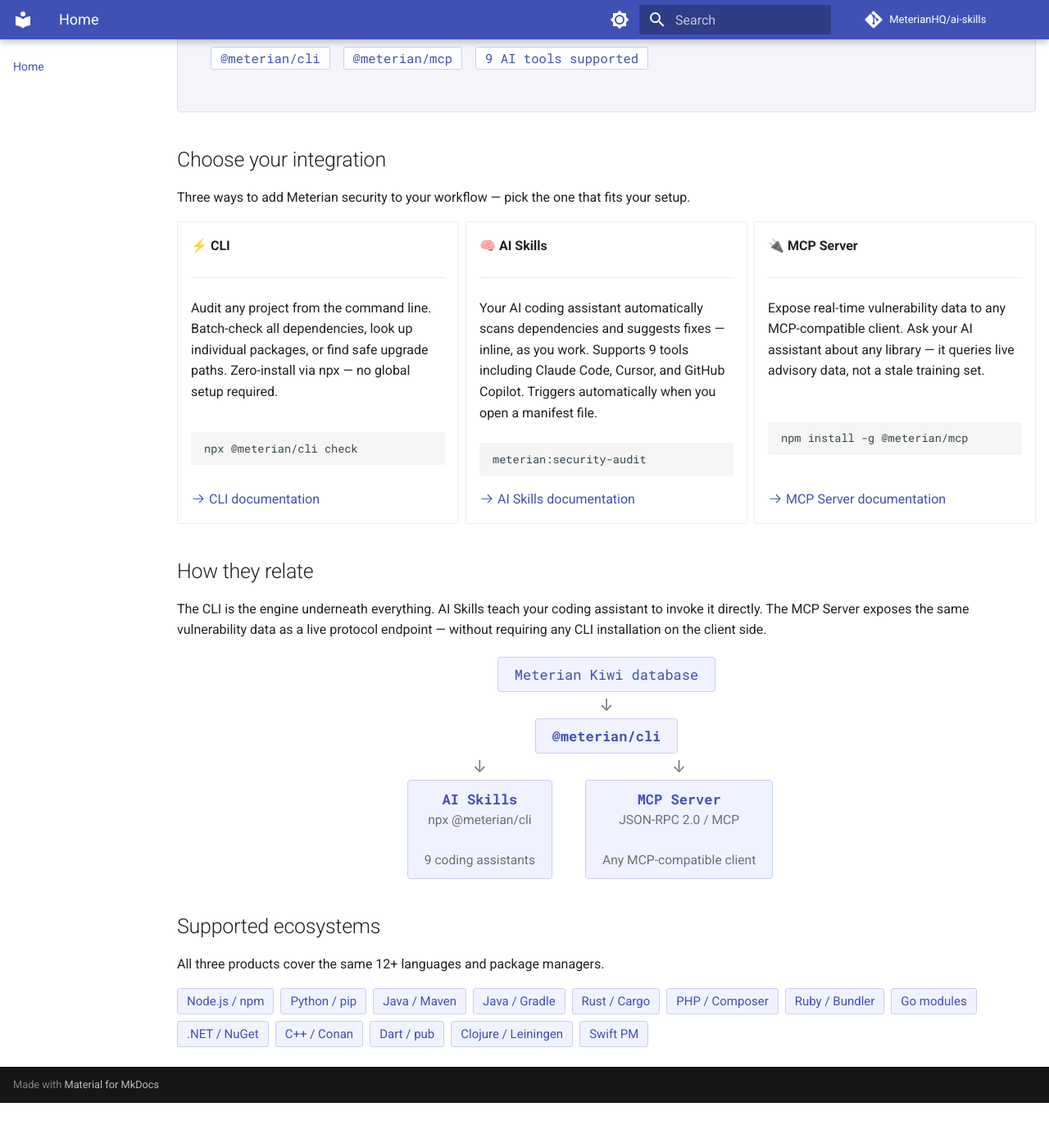
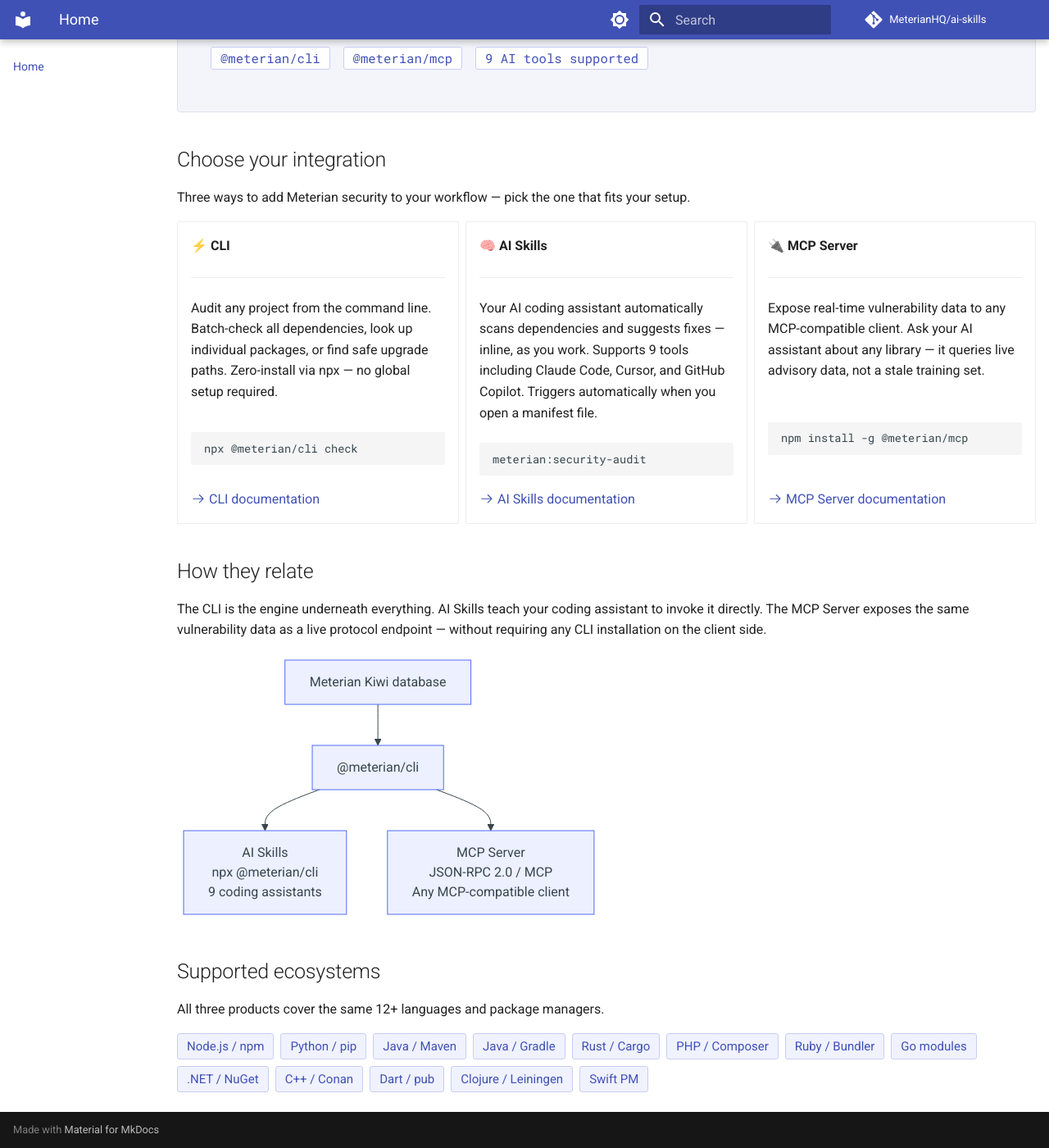
Before and after one commit to MeterianHQ/ai-skills, an MkDocs documentation site: the page built from docs/index.md, in a window 1280 px wide and 1400 px high, scrolled down 316 px. Shown: the whole window at 82% size. Built offline with MkDocs 1.6.1 and Material for MkDocs 9.7.7, drawn with Linux system fonts in a browser that asks for light colours; comment, search, counter and statistics services are not loaded; before the commit the page ends 1661 px from its top, so only the background shows below that.

Commit message:
fix(homepage): replace HTML arch diagram with Mermaid flowchart
The HTML/CSS approach couldn't draw the fork connector from CLI to both
leaves. Mermaid graph TD renders a proper top-down flowchart with correct
arrowheads and connecting lines, scales responsively on mobile, and follows
the Material theme colors (light and dark mode) automatically.

Co-Authored-By: Claude Sonnet 4.6 <noreply@anthropic.com>

````diff
--- a/docs/index.md
+++ b/docs/index.md
@@ -73,29 +73,12 @@ The CLI is the engine underneath everything. AI Skills teach your coding assista
 to invoke it directly. The MCP Server exposes the same vulnerability data as a
 live protocol endpoint — without requiring any CLI installation on the client side.
 
-<div class="arch-diagram" markdown>
-<div class="arch-db">Meterian Kiwi database</div>
-<div class="arch-arrow-down">↓</div>
-<div class="arch-cli">@meterian/cli</div>
-<div class="arch-branches">
-  <div class="arch-branch">
-    <div class="arch-arrow-down">↓</div>
-    <div class="arch-box">
-      <strong>AI Skills</strong><br>
-      <span>npx @meterian/cli</span><br>
-      <span>9 coding assistants</span>
-    </div>
-  </div>
-  <div class="arch-branch">
-    <div class="arch-arrow-down">↓</div>
-    <div class="arch-box">
-      <strong>MCP Server</strong><br>
-      <span>JSON-RPC 2.0 / MCP</span><br>
-      <span>Any MCP-compatible client</span>
-    </div>
-  </div>
-</div>
-</div>
+``` mermaid
+graph TD
+    DB[Meterian Kiwi database] --> CLI["@meterian/cli"]
+    CLI --> AI["AI Skills<br/>npx @meterian/cli<br/>9 coding assistants"]
+    CLI --> MCP["MCP Server<br/>JSON-RPC 2.0 / MCP<br/>Any MCP-compatible client"]
+```
 
 ## Supported ecosystems
 
--- a/docs/stylesheets/extra.css
+++ b/docs/stylesheets/extra.css
@@ -122,78 +122,3 @@
     grid-template-columns: 1fr !important;
   }
 }
-
-/* ── Architecture diagram (How they relate) ── */
-.arch-diagram {
-  display: flex;
-  flex-direction: column;
-  align-items: center;
-  gap: 0;
-  margin: 1rem 0;
-  font-size: 0.85rem;
-  text-align: center;
-}
-
-.arch-db,
-.arch-cli {
-  background: #f0f2ff;
-  border: 1px solid #c8cef5;
-  border-radius: 4px;
-  padding: 0.35rem 1rem;
-  color: var(--md-primary-fg-color);
-  font-family: var(--md-code-font-family);
-  white-space: nowrap;
-}
-
-.arch-cli {
-  font-weight: 600;
-}
-
-.arch-arrow-down {
-  color: var(--md-default-fg-color--light);
-  line-height: 1.6;
-  font-size: 1rem;
-}
-
-.arch-branches {
-  display: flex;
-  flex-direction: row;
-  gap: 2rem;
-  justify-content: center;
-  flex-wrap: wrap;
-}
-
-.arch-branch {
-  display: flex;
-  flex-direction: column;
-  align-items: center;
-  gap: 0;
-}
-
-.arch-box {
-  background: #f0f2ff;
-  border: 1px solid #c8cef5;
-  border-radius: 4px;
-  padding: 0.5rem 1rem;
-  color: var(--md-default-fg-color);
-  line-height: 1.5;
-}
-
-.arch-box strong {
-  color: var(--md-primary-fg-color);
-  font-family: var(--md-code-font-family);
-}
-
-.arch-box span {
-  display: block;
-  color: var(--md-default-fg-color--light);
-  font-size: 0.78rem;
-}
-
-/* dark mode */
-[data-md-color-scheme="slate"] .arch-db,
-[data-md-color-scheme="slate"] .arch-cli,
-[data-md-color-scheme="slate"] .arch-box {
-  background: hsla(var(--md-hue),15%,18%,1);
-  border-color: hsla(var(--md-hue),15%,28%,1);
-}
--- a/mkdocs.yml
+++ b/mkdocs.yml
@@ -43,7 +43,11 @@ markdown_extensions:
   - pymdownx.emoji:
       emoji_index: !!python/name:material.extensions.emoji.twemoji
       emoji_generator: !!python/name:material.extensions.emoji.to_svg
-  - pymdownx.superfences
+  - pymdownx.superfences:
+      custom_fences:
+        - name: mermaid
+          class: mermaid
+          format: !!python/name:pymdownx.superfences.fence_code_format
   - pymdownx.tabbed:
       alternate_style: true
   - tables
````
